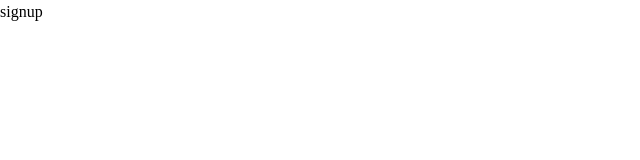
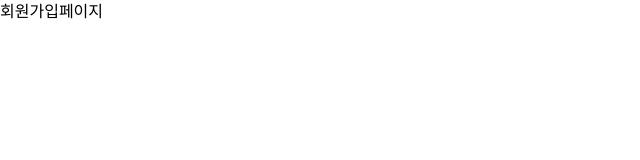
Before and after one commit to Durn02/whiteboard, a React (Create React App) app: page /signup in a window 1280 px wide. Shown: the top 160 px of the page, without its empty margins (0-640 px from the left). Built offline with nearby package versions, Linux system fonts and the light colour scheme.

Commit message:
Feat(SignupPage.jsx): 회원가입 페이지 생성

```diff
--- a/src/App.jsx
+++ b/src/App.jsx
@@ -1,6 +1,7 @@
 import { BrowserRouter, Route, Routes } from "react-router-dom";
 import LandingPage from "./pages/LandingPage/LandingPage";
 import SigninPage from "./pages/SigninPage/SigninPage";
+import SignupPage from "./pages/SignupPage/SignupPage";
 
 function App() {
   return (
@@ -8,7 +9,7 @@ function App() {
       <Routes>
         <Route path="/" element={<LandingPage />} />
         <Route path="/signin" element={<SigninPage />} />
-        <Route path="/signup" element={<div>signup</div>} />
+        <Route path="/signup" element={<SignupPage />} />
       </Routes>
     </BrowserRouter>
   );
--- /dev/null
+++ b/src/pages/SignupPage/SignupPage.jsx
@@ -0,0 +1,5 @@
+function SignupPage() {
+  return <>회원가입페이지</>;
+}
+
+export default SignupPage;
```
